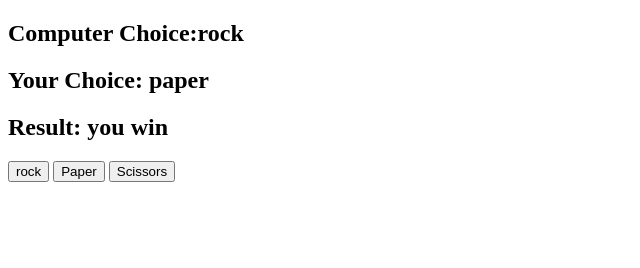
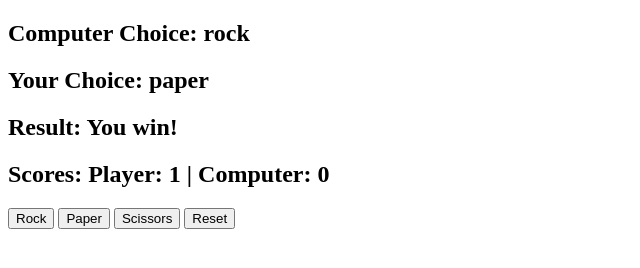
Before and after one commit to srikeerthireddy/Rock-paper-scissors-JavaScript, a plain HTML site: page index.html in a window 1280 px wide. Both pictures are taken after a click on the button "Paper". Shown: the whole page, without its empty margins (0-640 px from the left). Drawn offline with Linux system fonts and the light colour scheme.

Commit message:
Rock-paper-Scissors

```diff
--- a/app.js
+++ b/app.js
@@ -1,47 +1,73 @@
-const computerChoiceDisplay=document.getElementById('computer-choice')
-const userChoiceDisplay=document.getElementById('user-choice')
-const resultDisplay =document.getElementById('result')
-const possibleChoices=document.querySelectorAll('button')
+const computerChoiceDisplay = document.getElementById('computer-choice');
+const userChoiceDisplay = document.getElementById('user-choice');
+const resultDisplay = document.getElementById('result');
+const scoresDisplay = document.getElementById('scores');
+const possibleChoices = document.querySelectorAll('button');
+const resetButton = document.getElementById('reset');
+
 let userChoice;
-possibleChoices.forEach(possibleChoice=> possibleChoice.addEventListener('click',(e)=>{
-    userChoice=e.target.id;
-    userChoiceDisplay.innerHTML=userChoice
-    generateComputerChoice()
-    getResult()
-}))
-function generateComputerChoice(){
-    const randomNumber=Math.floor(Math.random()*3)+1//or you can use possibleChoices.length
-    // console.log(randomNumber);
-    if(randomNumber==1){
-        computerChoice='rock'
+let computerChoice;
+let result;
+let playerScore = 0;
+let computerScore = 0;
+
+// Event listener for player's choice
+possibleChoices.forEach(possibleChoice => possibleChoice.addEventListener('click', (e) => {
+    if (e.target.id !== 'reset') { // Skip the reset button
+        userChoice = e.target.id;
+        userChoiceDisplay.innerHTML = userChoice;
+        generateComputerChoice();
+        getResult();
     }
-    if(randomNumber==2){
-        computerChoice='scissors'
+}));
+
+// Generate computer's choice
+function generateComputerChoice() {
+    const randomNumber = Math.floor(Math.random() * 3) + 1; // Random number between 1 and 3
+    if (randomNumber === 1) {
+        computerChoice = 'rock';
+    } else if (randomNumber === 2) {
+        computerChoice = 'scissors';
+    } else if (randomNumber === 3) {
+        computerChoice = 'paper';
     }
-    if(randomNumber==3){
-        computerChoice='paper'
+    computerChoiceDisplay.innerHTML = computerChoice;
+}
+
+// Determine the result of the round
+function getResult() {
+    if (computerChoice === userChoice) {
+        result = "It's a draw";
+    } else if (
+        (computerChoice === 'rock' && userChoice === 'paper') ||
+        (computerChoice === 'scissors' && userChoice === 'rock') ||
+        (computerChoice === 'paper' && userChoice === 'scissors')
+    ) {
+        result = "You win!";
+        playerScore++;
+    } else {
+        result = "You lose!";
+        computerScore++;
     }
-    computerChoiceDisplay.innerHTML=computerChoice;
+    resultDisplay.innerHTML = result;
+    updateScores();
+}
 
+// Update scores on the screen
+function updateScores() {
+    scoresDisplay.innerHTML = `Player: ${playerScore} | Computer: ${computerScore}`;
 }
-function getResult(){
-    if(computerChoice==userChoice){
-        result='Its a draw';
-    }
-    if(computerChoice=='rock' &&userChoice=="paper"){
-        result="you win";
-    }
-    if(computerChoice=='rock' &&userChoice=="scissors"){
-        result="you lost";
-    }
-    if(computerChoice=='paper' &&userChoice=="rock"){
-        result="you lose";
-    }
-    if(computerChoice=='scissors' &&userChoice=="rock"){
-        result="you win";
-    }
-    if(computerChoice=='scissors' &&userChoice=="paper"){
-        result="you lose";
-    }
-    resultDisplay.innerHTML=result;
-}
+
+// Reset the game
+resetButton.addEventListener('click', () => {
+    userChoice = '';
+    computerChoice = '';
+    result = '';
+    playerScore = 0;
+    computerScore = 0;
+
+    userChoiceDisplay.innerHTML = '';
+    computerChoiceDisplay.innerHTML = '';
+    resultDisplay.innerHTML = '';
+    updateScores();
+});
--- a/index.html
+++ b/index.html
@@ -6,13 +6,16 @@
     <title>Rock-Paper-Scissors</title>
 </head>
 <body>
-    <h2>Computer Choice:<span id="computer-choice"></span></h2>
+    <h2>Computer Choice: <span id="computer-choice"></span></h2>
     <h2>Your Choice: <span id="user-choice"></span></h2>
     <h2>Result: <span id="result"></span></h2>
+    <h2>Scores: <span id="scores">Player: 0 | Computer: 0</span></h2>
 
-    <button id="rock">rock</button>
+    <button id="rock">Rock</button>
     <button id="paper">Paper</button>
     <button id="scissors">Scissors</button>
+    <button id="reset">Reset</button>
+
     <script src="app.js" charset="utf-8"></script>
 </body>
 </html>
```
